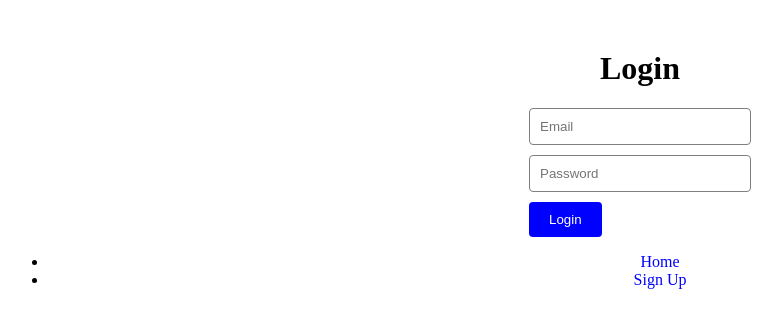
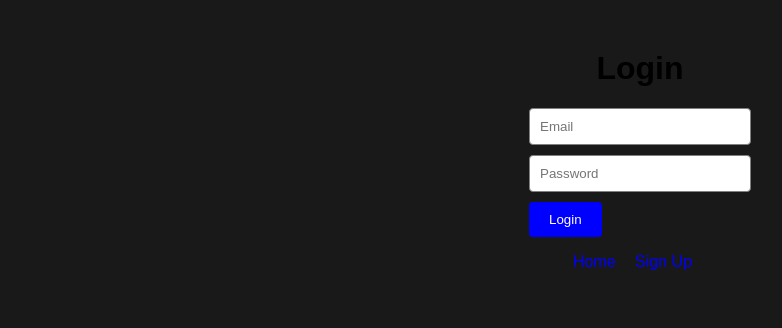
Before and after one commit to John-Sellers/svelte-supabase, a SvelteKit app in the folder task-manager/: page /login in a window 1280 px wide. Shown: the top 328 px of the page, without its empty margins (0-782 px from the left). Built offline with nearby package versions, Linux system fonts and the light colour scheme; no server answers.

Commit message:
Small fixes

```diff
--- /dev/null
+++ b/task-manager/src/routes/+layout.svelte
@@ -0,0 +1,5 @@
+<script>
+    import "../styles/global.css";
+</script>
+
+<slot />
--- /dev/null
+++ b/task-manager/src/styles/global.css
@@ -0,0 +1,16 @@
+body {
+    font-family: Arial, sans-serif;
+    margin: 0;
+    padding: 0;
+    background-color: rgba(0, 0, 0, 0.90);
+}
+
+nav ul {
+    list-style-type: none;
+    padding: 0;
+}
+
+nav ul li {
+    display: inline;
+    margin-right: 15px;
+}
```
Also changed, not shown: task-manager/src/api.ts (+4 -4 lines), task-manager/src/routes/task/+page.svelte (+17 -3 lines).
